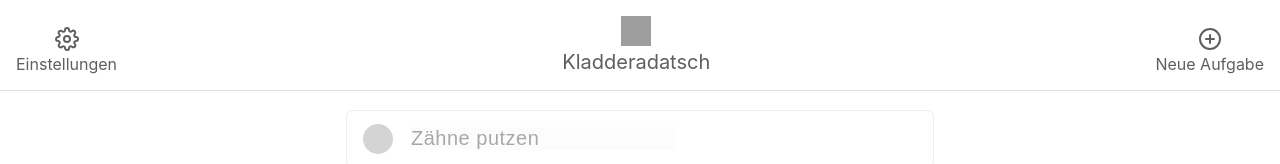
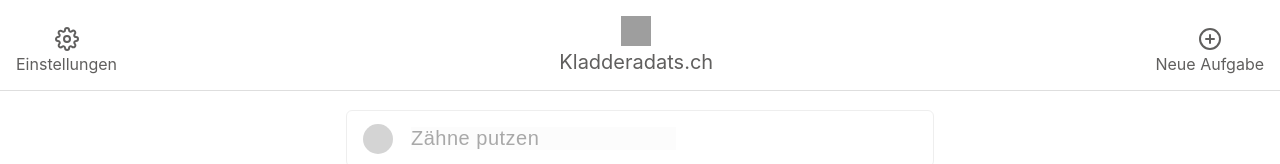
Before and after one commit to chaostreff-flensburg/kladderadatsch, a Next.js app: page / in a window 1280 px wide. Shown: the top 164 px of the page. Built offline with nearby package versions, Linux system fonts and the light colour scheme; grey boxes are pictures that could not be loaded.

Commit message:
Header styling

```diff
--- a/components/Header.jsx
+++ b/components/Header.jsx
@@ -48,7 +48,7 @@ class Navigation extends React.Component {
           </figure>
           <figure className="mark">
             <img className="logo" src="../static/icon-512.png" alt="" />
-            <figcaption className="title">Kladderadatsch</figcaption>
+            <figcaption className="title">Kladderadats.ch</figcaption>
           </figure>
           <figure className="add" onClick={this.props.onCreateTask}>
             <span>
```
